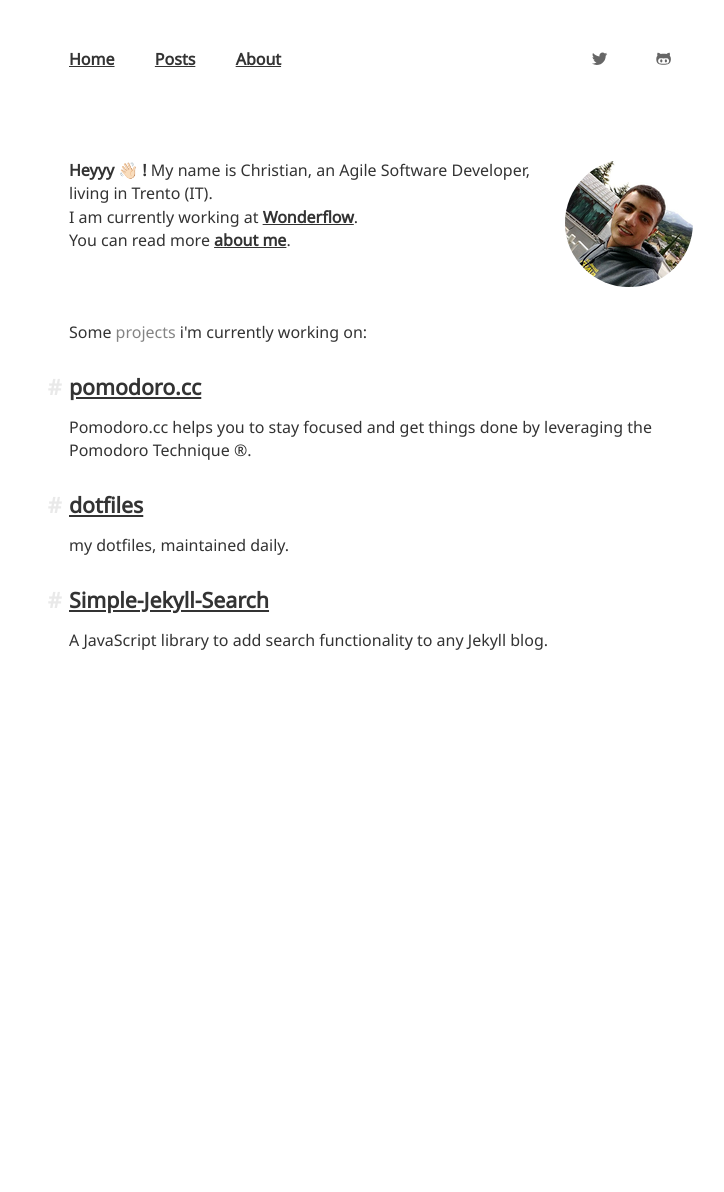
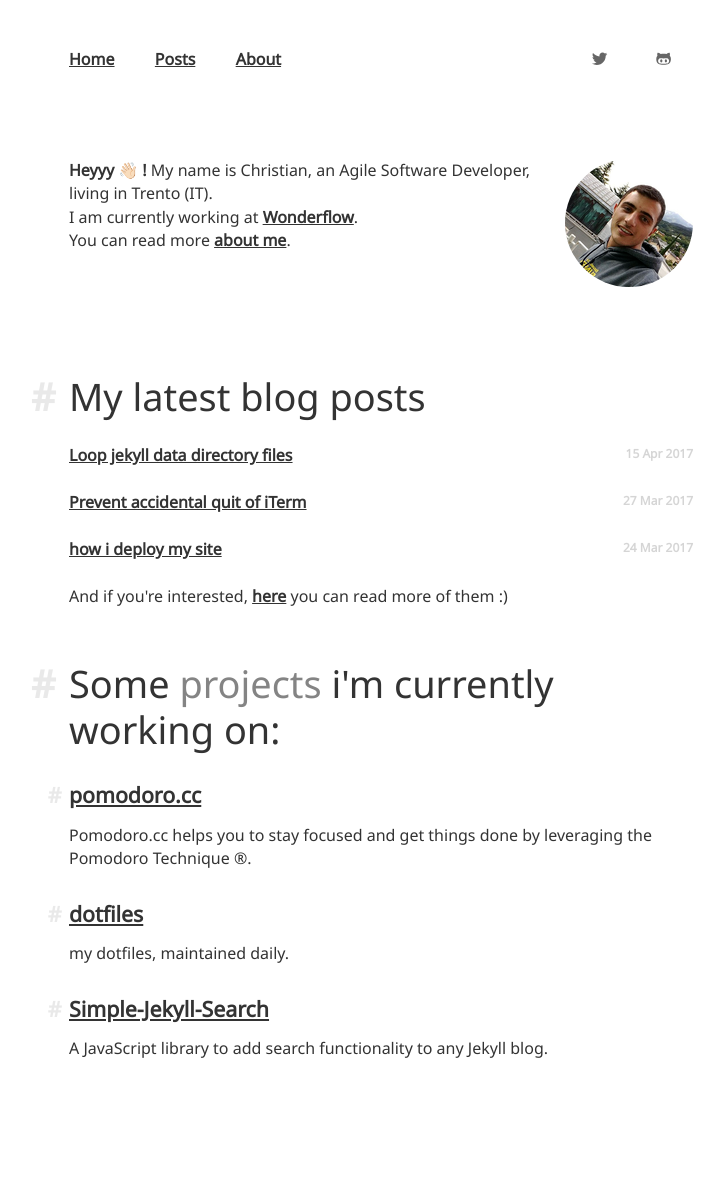
Before and after one commit to christian-fei/christian-fei.github.io-pandoc, a Jekyll site: the page built from index.html, in a window 1280 px wide. Shown: the whole page, without its empty margins (259-983 px from the left). Built offline with Jekyll 4.4.1, drawn with Linux system fonts in a browser that asks for light colours; before the commit the page ends 900 px from its top, so only the background shows below that.

Commit message:
add latest blog posts

```diff
--- a/index.html
+++ b/index.html
@@ -2,7 +2,19 @@
 layout: default
 ---
 
-Some <span class="fancy-highlight">projects</span> i'm currently working on:
+<h2>My latest blog posts</h2>
+
+{% for post in site.posts limit:3 %}
+  {% include post-template.html %}
+{% endfor %}
+
+<br />
+
+And if you're interested, <a href="/posts">here</a> you can read more of them :)
+
+<h2>
+  Some <span class="fancy-highlight">projects</span> i'm currently working on:
+</h2>
 
 <div class="project">
   <h4><a href="https://pomodoro.cc" target="_blank">pomodoro.cc</a></h4>
```
